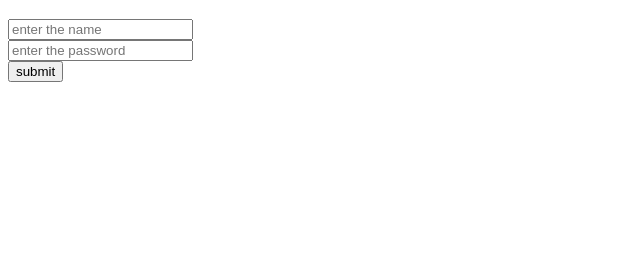
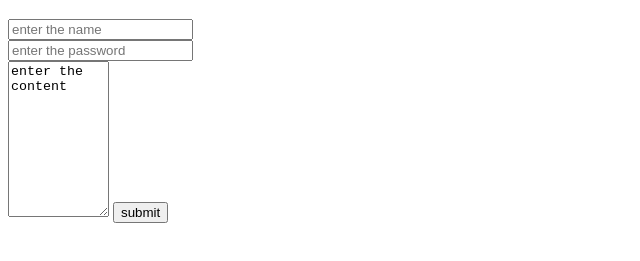
Before and after one commit to iaamirRashid/practise_demo, a website: page index.html in a window 1280 px wide. Shown: the part 61-322 px from the top of the page, without its empty margins (0-640 px from the left). Drawn offline with Linux system fonts and the light colour scheme.

Commit message:
add code

```diff
--- a/index.html
+++ b/index.html
@@ -9,6 +9,7 @@
     <h1>The is the practise for project</h1>
     <input type="text" placeholder="enter the name" name="name"><br>
     <input type="text" placeholder="enter the password" name="password"><br>
+    <textarea name="content" id="text" rows="10" cols="10">enter the content</textarea>
     <button>submit</button>
 </body>
 </html>
```
